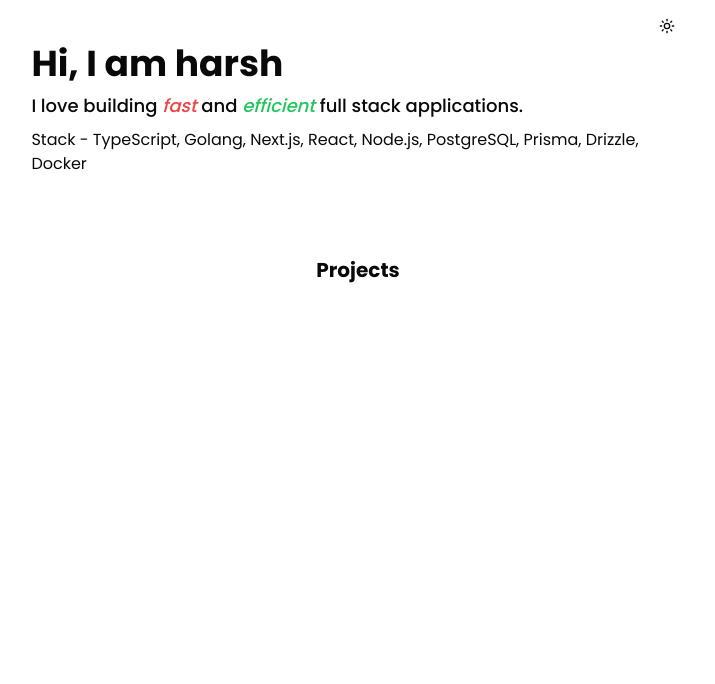
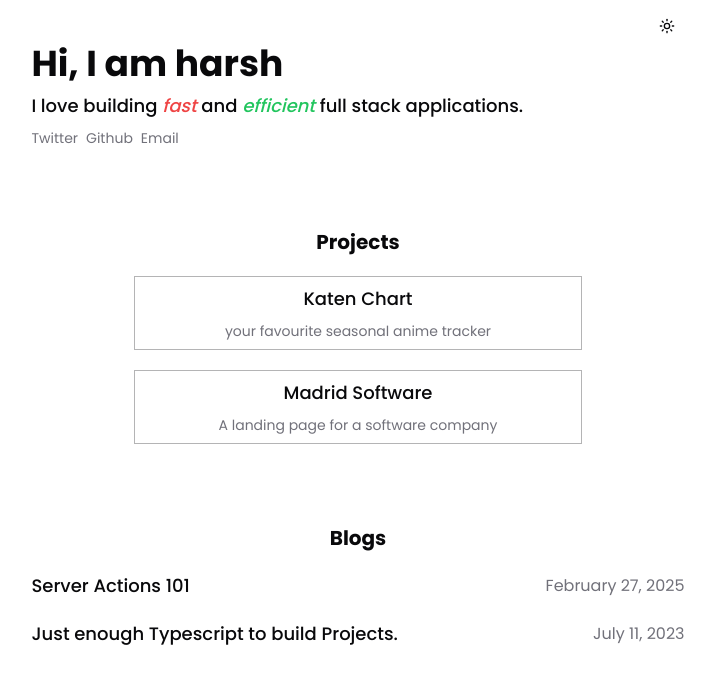
Before and after one commit to senbo1/personal-site, a Next.js app: page / in a window 1280 px wide. Shown: the top 684 px of the page, without its empty margins (282-997 px from the left). Built offline with nearby package versions, Linux system fonts and the light colour scheme.

Commit message:
added projects, blogs & contact links

```diff
--- a/app/layout.tsx
+++ b/app/layout.tsx
@@ -21,7 +21,7 @@
   return (
     <html lang="en" suppressHydrationWarning>
       <body
-        className={`${poppins.className} antialiased min-h-screen max-w-prose mx-auto`}
+        className={`${poppins.className} antialiased min-h-screen max-w-prose mx-auto px-4 sm:px-0 transition-all duration-200`}
       >
         <ThemeProvider attribute="class" defaultTheme="system">
           {children}
--- a/app/page.tsx
+++ b/app/page.tsx
@@ -1,5 +1,22 @@
+import BlogCard from '@/components/BlogCard';
 import { Nav } from '@/components/Nav';
-import { ThemeToggler } from '@/components/ui/ThemeToggler';
+import ProjectCard from '@/components/ProjectCard';
+import { blogs, projects } from '@/lib/data';
+
+const links = [
+  {
+    title: 'Twitter',
+    link: 'https://x.com/senbodev',
+  },
+  {
+    title: 'Github',
+    link: 'https://github.com/senbo1',
+  },
+  {
+    title: 'Email',
+    link: 'mailto:senbodev@gmail.com',
+  },
+];
 
 export default function Home() {
   return (
@@ -13,14 +30,36 @@
             and <span className="italic text-green-500">efficient</span> full
             stack applications.
           </h2>
-          <p>
-            Stack - TypeScript, Golang, Next.js, React, Node.js, PostgreSQL,
-            Prisma, Drizzle, Docker
-          </p>
+          <div className="flex gap-2">
+            {links.map((link) => (
+              <a
+                href={link.link}
+                target="_blank"
+                key={link.title}
+                className="text-sm text-muted-foreground hover:text-foreground transition-all duration-200"
+              >
+                {link.title}
+              </a>
+            ))}
+          </div>
         </section>
 
         <section className="pt-20">
-          <h2 className="text-xl text-center font-bold">Projects</h2>
+          <h2 className="text-xl text-center font-bold mb-5">Projects</h2>
+          <div className="flex flex-col gap-5">
+            {projects.map((project) => (
+              <ProjectCard key={project.title} {...project} />
+            ))}
+          </div>
+        </section>
+
+        <section className="pt-20">
+          <h2 className="text-xl text-center font-bold mb-5">Blogs</h2>
+          <div className="flex flex-col gap-5">
+            {blogs.map((blog) => (
+              <BlogCard key={blog.title} {...blog} />
+            ))}
+          </div>
         </section>
       </main>
     </>
--- /dev/null
+++ b/components/BlogCard.tsx
@@ -0,0 +1,14 @@
+import { Blog } from '@/lib/types';
+
+export default function BlogCard({ title, link, date }: Blog) {
+  return (
+    <a
+      href={link}
+      target="_blank"
+      className="flex items-center justify-between gap-2"
+    >
+      <h3 className="text-md sm:text-lg font-medium">{title}</h3>
+      <p className="text-sm sm:text-base text-muted-foreground">{date}</p>
+    </a>
+  );
+}
--- /dev/null
+++ b/components/ProjectCard.tsx
@@ -0,0 +1,20 @@
+export default function ProjectCard({
+  title,
+  description,
+  link,
+}: {
+  title: string;
+  description: string;
+  link: string;
+}) {
+  return (
+    <a
+      href={link}
+      target="_blank"
+      className="flex flex-col items-center text-center gap-2 border border-foreground/30 p-3 sm:p-2 transition-all max-w-md w-full mx-auto"
+    >
+      <h3 className="text-lg font-medium">{title}</h3>
+      <p className="text-sm text-muted-foreground">{description}</p>
+    </a>
+  );
+}
--- /dev/null
+++ b/lib/data.ts
@@ -0,0 +1,27 @@
+import { Blog, Project } from './types';
+
+export const projects = [
+  {
+    title: 'Katen Chart',
+    description: 'your favourite seasonal anime tracker',
+    link: 'https://katen-chart.vercel.app',
+  },
+  {
+    title: 'Madrid Software',
+    description: 'A landing page for a software company',
+    link: 'https://madridsoftware.vercel.app',
+  },
+] satisfies Project[];
+
+export const blogs = [
+  {
+    title: 'Server Actions 101',
+    link: 'https://spotted-router-f69.notion.site/Server-Actions-101-1a2a18c8612c80acba00e433673f77df',
+    date: 'February 27, 2025',
+  },
+  {
+    title: 'Just enough Typescript to build Projects.',
+    link: 'https://dev.to/senbo/just-enough-typescript-to-build-projects-a4o',
+    date: 'July 11, 2023',
+  },
+] satisfies Blog[];
--- /dev/null
+++ b/lib/types.ts
@@ -0,0 +1,11 @@
+export type Project = {
+  title: string;
+  description: string;
+  link: string;
+};
+
+export type Blog = {
+  title: string;
+  link: string;
+  date: string;
+};
```
Also changed, not shown: 1 other file (tests, documents, lock files or other folders).
